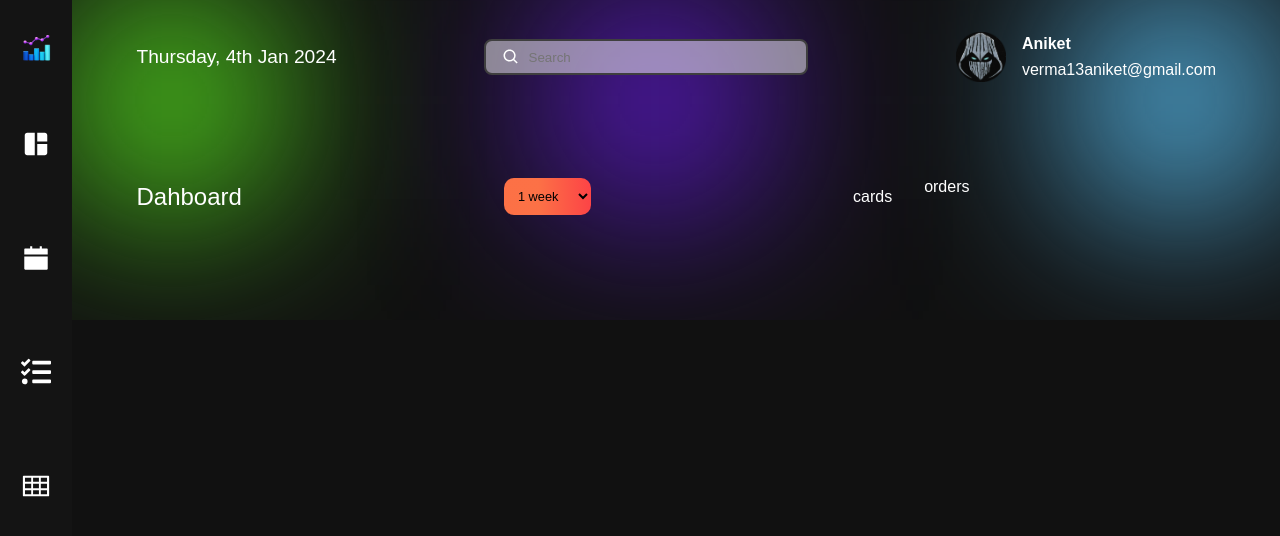
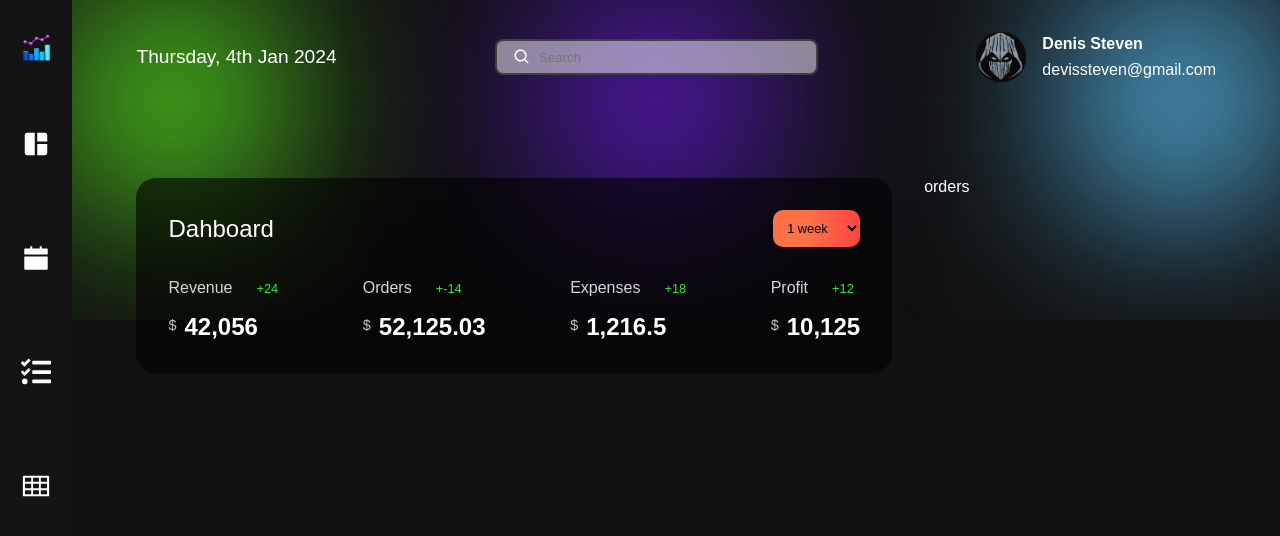
Before and after one commit to Aniket-x-code/Dataverse, a React (Vite) app: page /dashboard in a window 1280 px wide. Shown: the top 536 px of the page. Built offline with nearby package versions, Linux system fonts and the light colour scheme.

Commit message:
connecting data.json

```diff
--- a/src/App.jsx
+++ b/src/App.jsx
@@ -10,9 +10,7 @@
     <BrowserRouter>
       <Routes>
         <Route path="/" element={<Layout/>}>
-
           <Route path="dashboard" element={<Dashboard/>}/>
-
         </Route>
 
       </Routes>
--- a/src/components/Layout/Layout.jsx
+++ b/src/components/Layout/Layout.jsx
@@ -37,8 +37,8 @@
           <div className={css.profile}>
             <img src="./profile.png" alt="person image" />
             <div className={css.details}>
-              <span>Aniket</span>
-              <span>verma13aniket@gmail.com</span>
+              <span>Denis Steven</span>
+              <span>devissteven@gmail.com</span>
             </div>
           </div>
 
--- a/src/components/Sidebar/Sidebar.jsx
+++ b/src/components/Sidebar/Sidebar.jsx
@@ -3,6 +3,8 @@
 import { AiFillCalendar, AiOutlineTable } from "react-icons/ai";
 import { FaTasks } from "react-icons/fa";
 import { NavLink } from 'react-router-dom';
+
+
 const Sidebar = () => {
     return (
         <div className={css.container}>
--- a/src/pages/Dashboard/Dashboard.jsx
+++ b/src/pages/Dashboard/Dashboard.jsx
@@ -1,11 +1,11 @@
 import css from './Dashboard.module.css'
-
+import { cardsData , groupNumber } from '../../data'
 const Dashboard = () => {
   return (
     <div className={css.container}>
       {/* left side  */}
       <div className={css.dashboard}>
-          <div className={css.dashboardHead}>
+      <div className={`${css.dashboardHead} theme-container`}>
                 <div className={css.head}>
                   <span>Dahboard</span>
 
@@ -16,11 +16,26 @@
                         <option value="">1 year</option>
                       </select>
                   </div>
-                  <div className={css.cards}>
-                    cards
-                  </div>
+                </div>
 
-                </div>
+
+                      <div className={css.cards}>
+                        {
+                          cardsData.map((card, index)=> (
+                            <div className={css.card}>
+                              <div className={css.cardHead}>
+                                <span>{card.title}</span>
+                                <span>+{card.change}</span>
+                              </div>
+
+                              <div className={css.cardAmount}>
+                                <span>$</span>
+                                <span>{groupNumber(card.amount)}</span>
+                              </div>
+                            </div>
+                          ))
+                         }
+                      </div>
           </div>
       </div>
 
```
